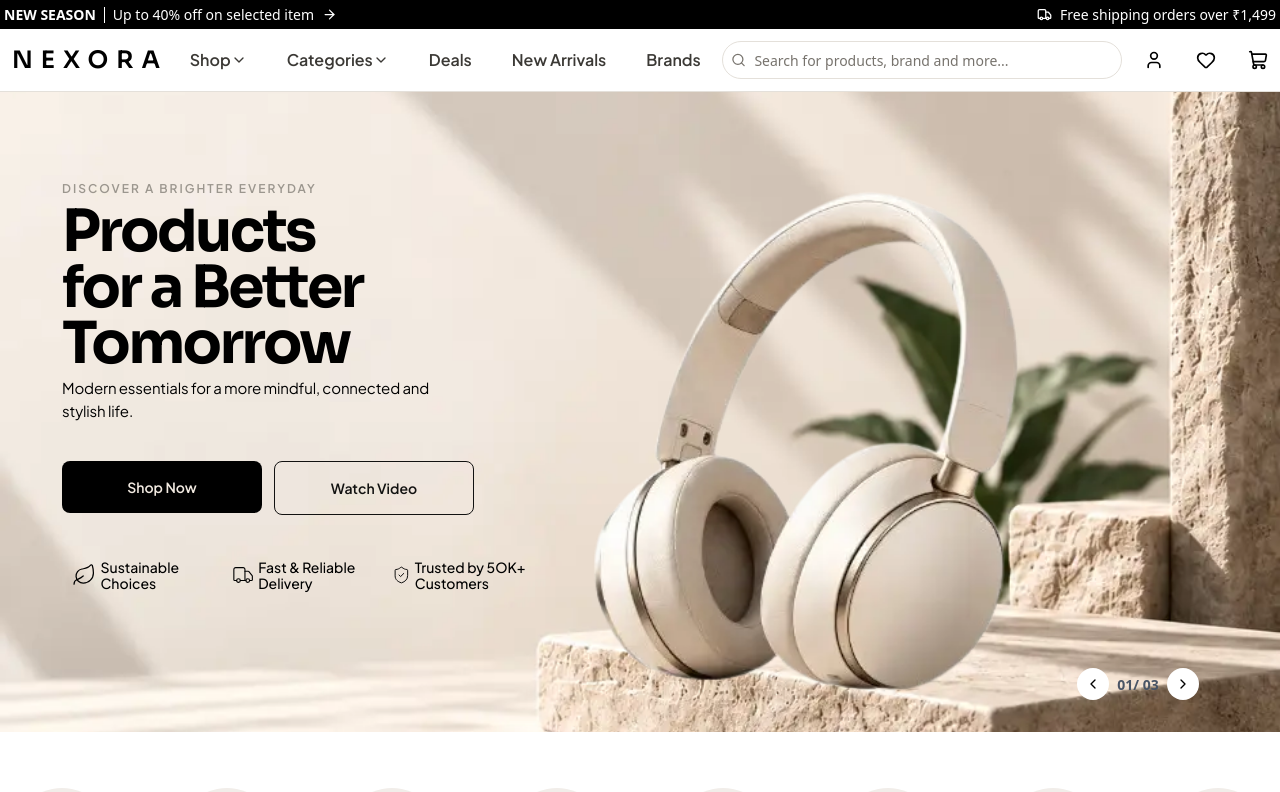
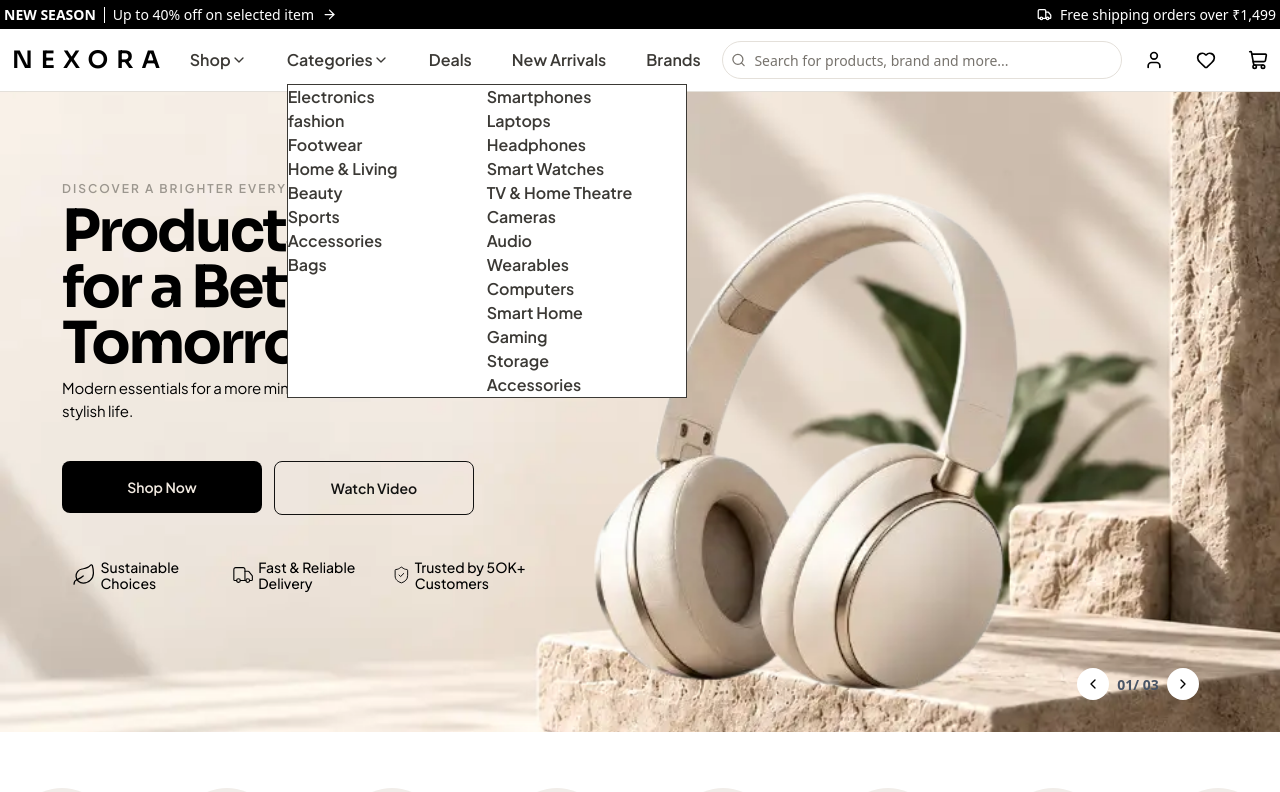
Before and after one commit to karanhub003/Nexora, a Next.js app: page / in a window 1280 px wide. Shown: the top 792 px of the page. Built offline with nearby package versions, Linux system fonts and the light colour scheme.

Commit message:
categories drop menus code logic done and styling is left

```diff
--- a/src/components/layout/NavBar.tsx
+++ b/src/components/layout/NavBar.tsx
@@ -1,12 +1,15 @@
 import Link from "next/link";
-import { ChevronDown,Search,User,Heart,ShoppingCart } from "lucide-react";
+import { ChevronDown, Search, User, Heart, ShoppingCart } from "lucide-react";
 import Shop from "./dropdownmenus/Shop";
+import Categories from "./dropdownmenus/Categories";
 
 export default function NavBar() {
   return (
     <div className="navBarContainer flex justify-between items-center max-w-370 mx-auto p-3">
       <div className="title ">
-        <h2 className="text-[24px] font-semibold font-display  tracking-[8px]">NEXORA</h2>
+        <h2 className="text-[24px] font-semibold font-display  tracking-[8px]">
+          NEXORA
+        </h2>
       </div>
       <div className="navLinksBox  flex space-x-10 font-body text-[16px] font-semibold text-[#3B3935] ">
         <div className=" group relative hover:underline  ">
@@ -14,7 +17,8 @@ export default function NavBar() {
             <Link href="/">Shop</Link>
             <ChevronDown size="16px" />
           </div>
-       <div className=" invisible
+          <div
+            className=" invisible
       absolute
       left-0
       top-full
@@ -24,26 +28,56 @@ export default function NavBar() {
       transition-opacity
       duration-200
       group-hover:visible
-      group-hover:opacity-100">
-         <Shop/>
+      group-hover:opacity-100"
+          >
+            <Shop />
           </div>
         </div>
-        <div className="categoriesBox flex flex-row-reverse items-center ">
-          <div className="div flex justify-center items-center"><ChevronDown size="16px" /></div>
+
+        <div className="categoriesBox flex flex-row-reverse items-center group relative hover:underline ">
+          <div className="div flex justify-center items-center">
+            <ChevronDown size="16px" />
+          </div>
           <Link href="/">Categories</Link>
+
+          <div
+      className="div
+      w-100
+      absolute
+      left-0
+      top-full
+      z-50
+      pt-3
+      transition-opacity
+      duration-200
+      "
+          >
+            <Categories />
           </div>
+        </div>
+
         <Link href="/">Deals</Link>
         <Link href="/">New Arrivals</Link>
         <Link href="/">Brands</Link>
       </div>
       <div className="searchBarContainer border flex items-center w-100 py-1.5 px-2 rounded-full space-x-2 border-[#E4E0DA]">
-        <Search size="16px" color="#77736D"/>
-        <input className="w-full placeholder:text-[14px] placeholder:text-[#77736D] outline-none " type="text" placeholder="Search for products, brand and more..." />
+        <Search size="16px" color="#77736D" />
+        <input
+          className="w-full placeholder:text-[14px] placeholder:text-[#77736D] outline-none "
+          type="text"
+          placeholder="Search for products, brand and more..."
+        />
       </div>
       <div className="userUtilBox flex space-x-8 ">
-        <Link href="/"><User size="20px"/></Link>
-        <Link href="/"><Heart size="20px"/></Link>
-        <Link href="/"><ShoppingCart size="20px"/></Link>
+        <Link href="/">
+          <User size="20px" />
+        </Link>
+        <Link href="/">
+          <Heart size="20px" />
+        </Link>
+        <Link href="/">
+          <ShoppingCart size="20px" />
+        </Link>
       </div>
     </div>
   );
--- a/src/components/layout/dropdownmenus/Categories.tsx
+++ b/src/components/layout/dropdownmenus/Categories.tsx
@@ -1,7 +1,35 @@
-import React from 'react'
+"use client"
+
+import { categories } from '@/data/categories'
+import { useState } from 'react'
+
 
 export default function Categories() {
+
+  const [selectedCategory,setSelectedCategory]=useState("Electronics")
+
+  const activeCategory=categories.find((category)=>{
+     return category.name === selectedCategory
+  })
+
+
   return (
-    <div className='categoriesDropDownContainer'></div>
+    <div className='categoriesDropDownContainer bg-white border grid grid-cols-2'>
+        <div className="leftSideWrapper">
+              {
+                categories.map((category)=>(
+                  <p onClick={()=>{setSelectedCategory(category.name)}} key={category.id}>{category.name}</p>
+                ))
+              }
+          </div>
+          <div className="right">
+            {
+               activeCategory?.items.map((subcategories)=>(
+                <p key={subcategories}>{subcategories}</p>
+               ))
+            }
+          </div>
+
+    </div>
   )
 }
--- a/src/data/categories.ts
+++ b/src/data/categories.ts
@@ -1,61 +1,149 @@
-import { Categories } from "@/types/categories";
-import headphones from "@/images/Categories/headphone.webp"
-import fashion from "@/images/Categories/fashion.webp"
-import footwear from"@/images/Categories/footwear.webp"
-import home from "@/images/Categories/home.webp"
-import beauty from "@/images/Categories/beauty.webp"
-import sport from "@/images/Categories/sports.webp"
-import accessories from "@/images/Categories/accessories.webp"
-import bags from "@/images/Categories/bags.webp"
+import { Categories} from "@/types/categories";
+import headphones from "@/images/Categories/headphone.webp";
+import fashion from "@/images/Categories/fashion.webp";
+import footwear from "@/images/Categories/footwear.webp";
+import home from "@/images/Categories/home.webp";
+import beauty from "@/images/Categories/beauty.webp";
+import sport from "@/images/Categories/sports.webp";
+import accessories from "@/images/Categories/accessories.webp";
+import bags from "@/images/Categories/bags.webp";
 
-export const categories:Categories[]=[
+export const categories: Categories[] = [
   {
     id: "electronics",
     name: "Electronics",
     slug: "electronics",
     image: headphones,
+    items: [
+      "Smartphones",
+      "Laptops",
+      "Headphones",
+      "Smart Watches",
+      "TV & Home Theatre",
+      "Cameras",
+      "Audio",
+      "Wearables",
+      "Computers",
+      "Smart Home",
+      "Gaming",
+      "Storage",
+      "Accessories",
+    ],
   },
   {
     id: "fashion",
     name: "fashion",
     slug: "fashion",
     image: fashion,
+    items: [
+      "Men's Clothing",
+      "Women's Clothing",
+      "T-Shirts",
+      "Shirts",
+      "Jeans",
+      "Dresses",
+      "Jackets",
+      "Activewear",
+      "Ethnic Wear",
+      "Winter Wear",
+    ],
   },
   {
     id: "Footwear",
     name: "Footwear",
     slug: "Footwear",
     image: footwear,
+    items: [
+      "Sneakers",
+      "Running Shoes",
+      "Casual Shoes",
+      "Formal Shoes",
+      "Sandals",
+      "Boots",
+      "Slippers",
+      "Sports Shoes",
+    ],
   },
   {
     id: "Home & Living",
     name: "Home & Living",
     slug: "Home & Living",
     image: home,
+    items: [
+      "Furniture",
+      "Home Decor",
+      "Lighting",
+      "Kitchen",
+      "Bedding",
+      "Bath",
+      "Storage & Organization",
+      "Home Appliances",
+      "Wall Art",
+    ],
   },
   {
     id: "Beauty",
     name: "Beauty",
     slug: "Beauty",
     image: beauty,
+    items: [
+      "Skincare",
+      "Makeup",
+      "Haircare",
+      "Fragrances",
+      "Bath & Body",
+      "Men's Grooming",
+      "Beauty Tools",
+      "Wellness",
+    ],
   },
   {
     id: "Sports",
     name: "Sports",
     slug: "Sports",
     image: sport,
+    items: [
+      "Fitness Equipment",
+      "Running",
+      "Cricket",
+      "Football",
+      "Basketball",
+      "Cycling",
+      "Yoga",
+      "Outdoor Sports",
+      "Sports Accessories",
+    ],
   },
   {
     id: "Accessories",
     name: "Accessories",
     slug: "Accessories",
     image: accessories,
+    items: [
+      "Watches",
+      "Sunglasses",
+      "Belts",
+      "Wallets",
+      "Jewellery",
+      "Hats & Caps",
+      "Scarves",
+      "Travel Accessories",
+    ],
   },
   {
     id: "Bags",
     name: "Bags",
     slug: "Bags",
     image: bags,
+    items: [
+      "Backpacks",
+      "Laptop Bags",
+      "Handbags",
+      "Shoulder Bags",
+      "Crossbody Bags",
+      "Travel Bags",
+      "Duffel Bags",
+      "Wallets & Pouches",
+    ],
   },
-
-]
+];
--- a/src/types/categories.ts
+++ b/src/types/categories.ts
@@ -5,4 +5,5 @@ export type Categories={
     name:string,
     slug:string,
     image:StaticImageData,
+    items:string[]
 }
```
Lines whose indentation alone changed are shown as unchanged.
